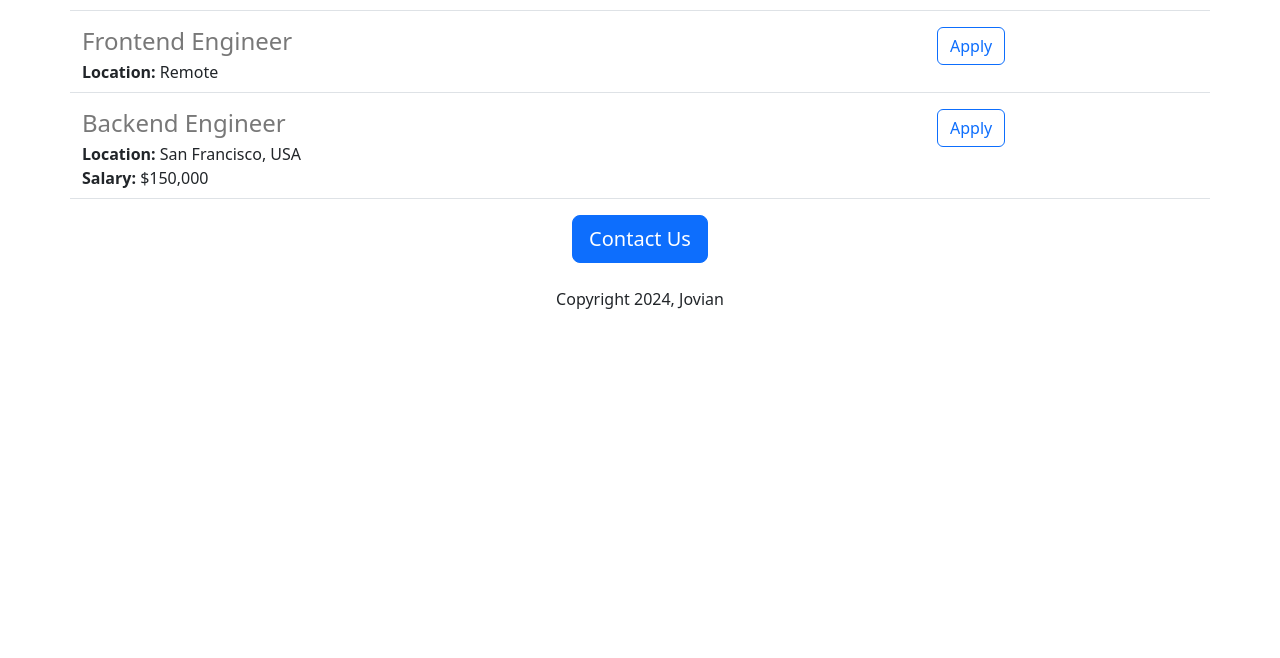
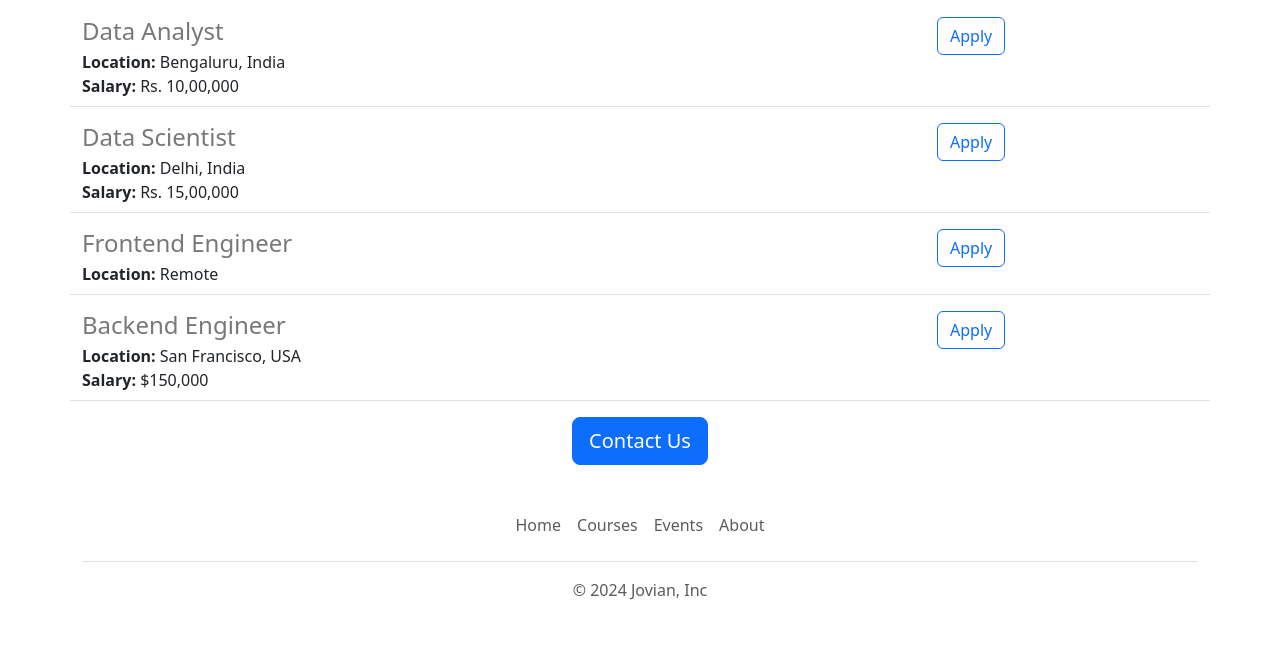
Before and after one commit to madicee/freeCodeCamp-Website-2, a Flask app: page / in a window 1280 px wide. Shown: the part 893-1551 px from the top of the page. Before the commit the page ends 1202 px from the top, so only its background shows below. Run offline with Flask 3, Linux system fonts and the light colour scheme.

Commit message:
Functional & aesthetic improvements

```diff
--- a/pyproject.toml
+++ b/pyproject.toml
@@ -7,7 +7,7 @@ readme = "README.md"
 packages = [{include = "repl_nix_freecodecamp_website"}]
 
 [tool.poetry.dependencies]
-python = ">=3.10.0,<3.12"
+python = ">=3.10.0"
 flask = "^3.0.3"
 
 
--- /dev/null
+++ b/templates/footer.html
@@ -0,0 +1,11 @@
+<div class="container">
+  <footer class="py-3 my-4">
+    <ul class="nav justify-content-center border-bottom pb-3 mb-3">
+      <li class="nav-item"><a target='_blank' href="https://jovian.ai" class="nav-link px-2 text-body-secondary">Home</a></li>
+      <li class="nav-item"><a target='_blank' href="https://jovian.ai/learn" class="nav-link px-2 text-body-secondary">Courses</a></li>
+      <li class="nav-item"><a target='_blank' href="https://jovian.ai/events" class="nav-link px-2 text-body-secondary">Events</a></li>
+      <li class="nav-item"><a href="https://jovian.ai/about" class="nav-link px-2 text-body-secondary">About</a></li>
+    </ul>
+    <p class="text-center text-body-secondary">&copy; 2024 Jovian, Inc</p>
+  </footer>
+</div>
--- a/templates/home.html
+++ b/templates/home.html
@@ -10,17 +10,25 @@
         height: 360px;
         width: 100%;
         object-fit: cover;
+        margin-bottom: 16px;
       }
     </style>
   </head>
   <body>
+    {% include 'nav.html' %}
+    <img class='img-fluid' id='banner' src='https://026cf210-7d80-4d97-802a-8b436b2748e4-00-2j4yr0s5kjzd8.pike.replit.dev/static/unsplash.jpg' height='300'>
     <div class='container'>
       <h1 class="text-start mt-2 mb-4"">Jovian Careers</h1>
-      <img class='img-fluid' id='banner' src='https://026cf210-7d80-4d97-802a-8b436b2748e4-00-2j4yr0s5kjzd8.pike.replit.dev/static/unsplash.jpg' height='300'>
-      <h2 class="text-start mt-2 mb-4"">About Jovian</h2>
+      <div class='row' style='margin-bottom:16px'>
+        <div class='col-md-6'>
       <p class="lead">
         Lorem ipsum odor amet, consectetuer adipiscing elit. Dignissim velit potenti nulla quis efficitur aenean justo cras lobortis. Eros parturient nisi rutrum vivamus platea hendrerit auctor. Vitae tristique sodales aenean nascetur nibh tortor sollicitudin turpis bibendum. Diam dolor est elit vehicula tellus conubia convallis nec. Habitant quam elementum maecenas, potenti metus dictum. Sagittis senectus dictumst litora nisl turpis molestie vulputate magna.
       </p>
+        </div>
+        <div class='d-none d-md-block col-6'>
+        <img src='/static/people.jpg' style='height:320px; border-radius:4px;'>
+        </div>
+      </div>
       <h2 class="text-start mt-2 mb-4">Job Openings</h2>
       <div>
         {% for job in jobs %}
@@ -29,8 +37,8 @@
       </div>
       <div class='text-center'>
         <button class="btn btn-primary btn-lg">Contact Us</button>
-          <p class='mt-4'>Copyright 2024, Jovian</p>
       </div>
     </div>
+    {% include 'footer.html' %}
   </body>
 </html>
--- a/templates/jobitem.html
+++ b/templates/jobitem.html
@@ -14,6 +14,6 @@
     {% endif %}
   </div>
   <div class='col-3'>
-    <button type="button" class="btn btn-outline-primary">Apply</button>
+    <a href='mailto:mahdisaraam@gmail.com?subject=Application%20for%20{{job['title']}}&body=My%20name%3A%20%3Cyour%20name%20here%3E%0D%0A%0D%0AMy%20resume%20link%3A%20%3Cresume%20link%3E%0D%0A%0D%0ALinkedIn%3A%20%3Cyour%20LinkedIn%20link%3E' type="button" class="btn btn-outline-primary">Apply</a>
   </div>
 </div>
--- /dev/null
+++ b/templates/nav.html
@@ -0,0 +1,9 @@
+<nav class="navbar shadow-sm fixed-top bg-white">
+  <div class="container-fluid">
+    <a class="navbar-brand" href="#">
+      <img src="/static/logo.svg" alt="Logo" width="30" height="24" class="d-inline-block align-text-top">
+      Jovian
+    </a>
+  </div>
+</nav>
+<div style='height:56px;'></div>
```
Also changed, not shown: static/logo.svg (added), 2 other files.
